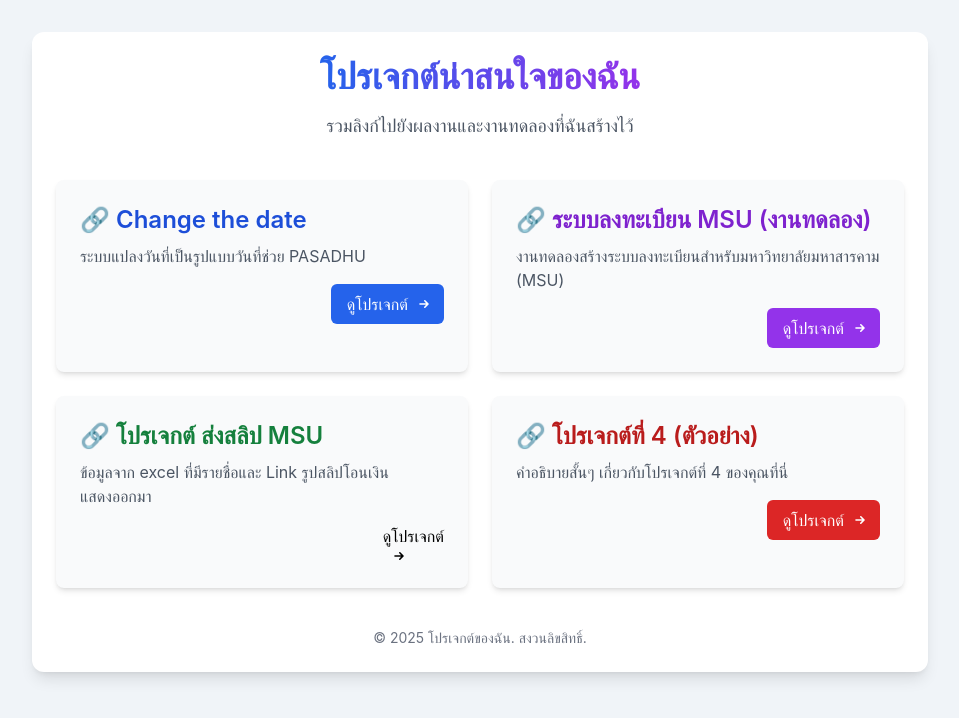
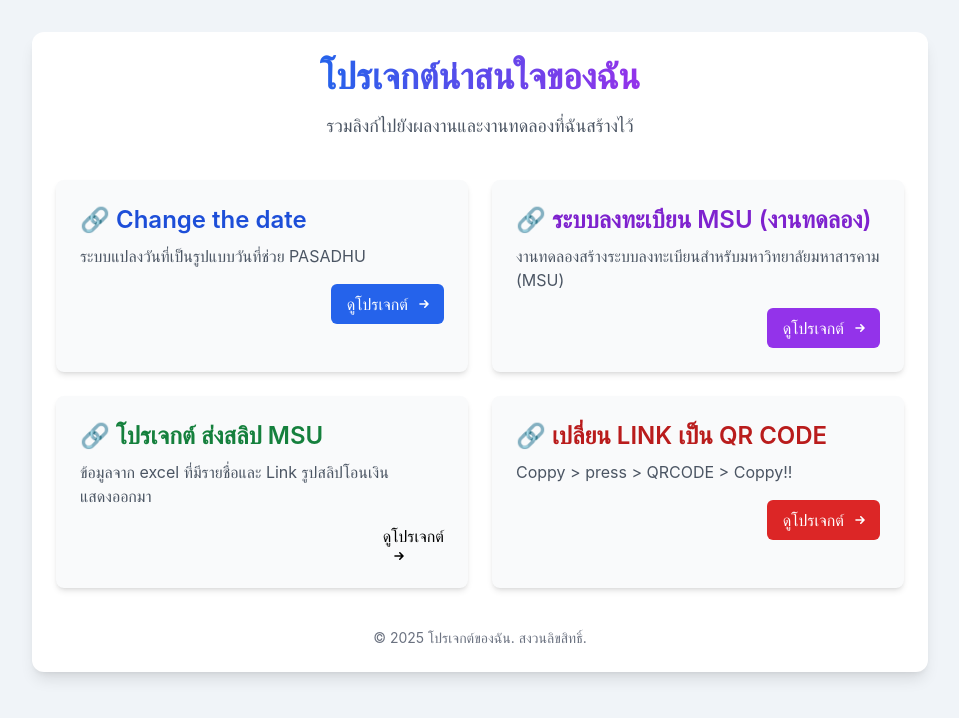
Before and after one commit to CG0021/CG0021.github.io, a plain HTML site: page index.html in a window 1280 px wide. Shown: the whole page, without its empty margins (160-1119 px from the left). Drawn offline with nearby package versions, Linux system fonts and the light colour scheme.

Commit message:
Update index.html

```diff
--- a/index.html
+++ b/index.html
@@ -99,16 +99,16 @@
             <div class="bg-gray-50 p-6 rounded-lg shadow-md hover:shadow-xl transition-shadow duration-300 transform hover:-translate-y-1">
                 <h2 class="text-2xl font-semibold text-gray-800 mb-2">
                     <!-- ตัวอย่าง: เปลี่ยน # เป็น URL จริงของโปรเจกต์ -->
-                    <a href="https://yourdomain.com/project4" class="text-red-700 hover:text-red-900">
-                        🔗 โปรเจกต์ที่ 4 (ตัวอย่าง)
+                    <a href="https://cg0021.github.io/linktoqrcode.html" class="text-red-700 hover:text-red-900">
+                        🔗 เปลี่ยน LINK เป็น QR CODE
                     </a>
                 </h2>
                 <p class="text-gray-600 mb-4">
-                    คำอธิบายสั้นๆ เกี่ยวกับโปรเจกต์ที่ 4 ของคุณที่นี่
+                    Coppy > press > QRCODE > Coppy!!
                 </p>
                 <div class="flex justify-end">
                     <!-- ตัวอย่าง: เปลี่ยน # เป็น URL จริงของโปรเจกต์ -->
-                    <a href="https://yourdomain.com/project4" class="inline-flex items-center px-4 py-2 bg-red-600 text-white font-medium rounded-md hover:bg-red-700 focus:outline-none focus:ring-2 focus:ring-red-500 focus:ring-offset-2 transition-colors duration-200">
+                    <a href="https://cg0021.github.io/linktoqrcode.html" class="inline-flex items-center px-4 py-2 bg-red-600 text-white font-medium rounded-md hover:bg-red-700 focus:outline-none focus:ring-2 focus:ring-red-500 focus:ring-offset-2 transition-colors duration-200">
                         ดูโปรเจกต์
                         <svg class="ml-2 -mr-1 w-4 h-4" fill="currentColor" viewBox="0 0 20 20" xmlns="http://www.w3.org/2000/svg"><path fill-rule="evenodd" d="M10.293 5.293a1 1 0 011.414 0l4 4a1 1 0 010 1.414l-4 4a1 1 0 01-1.414-1.414L12.586 11H5a1 1 0 110-2h7.586l-2.293-2.293a1 1 0 010-1.414z" clip-rule="evenodd"></path></svg>
                     </a>
```
